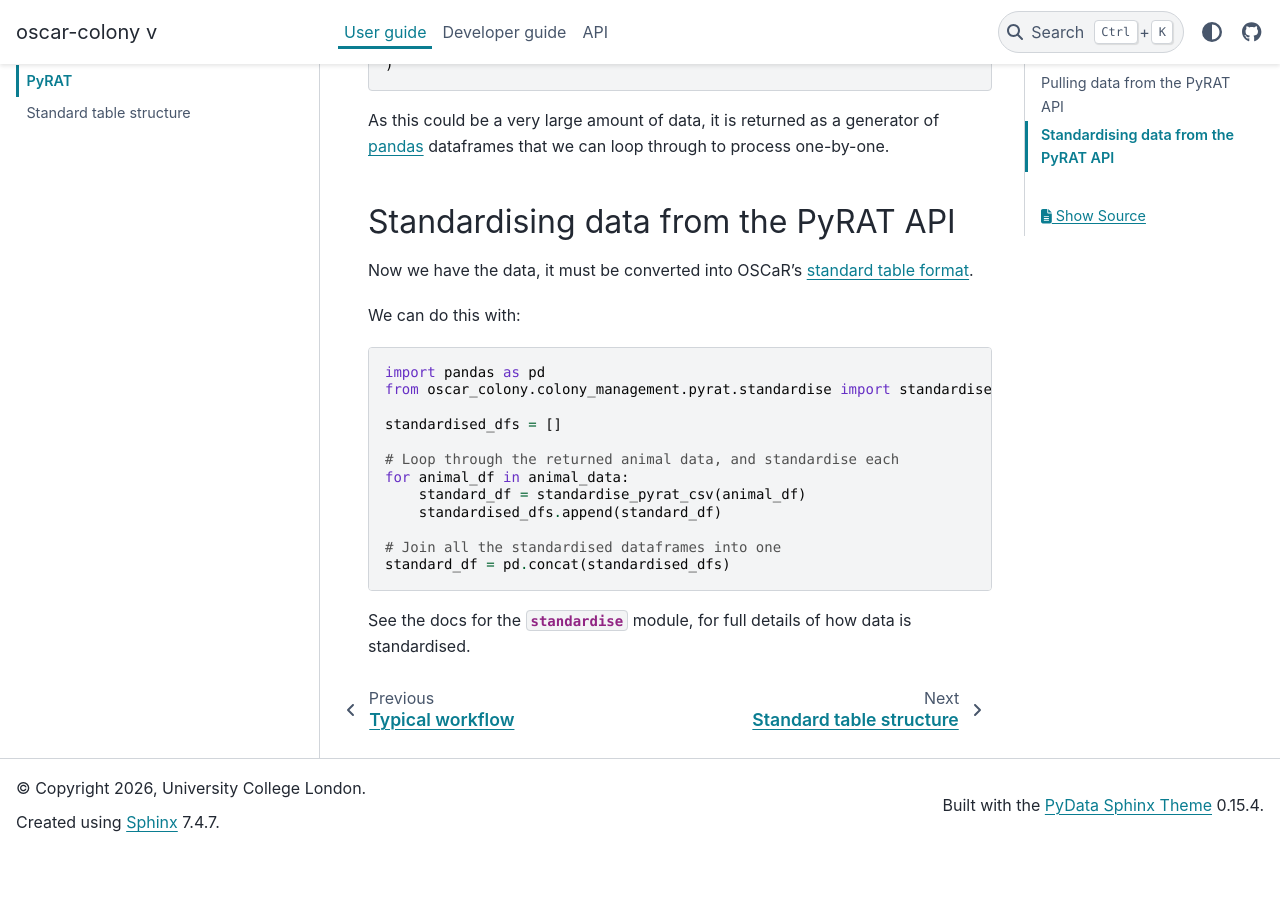
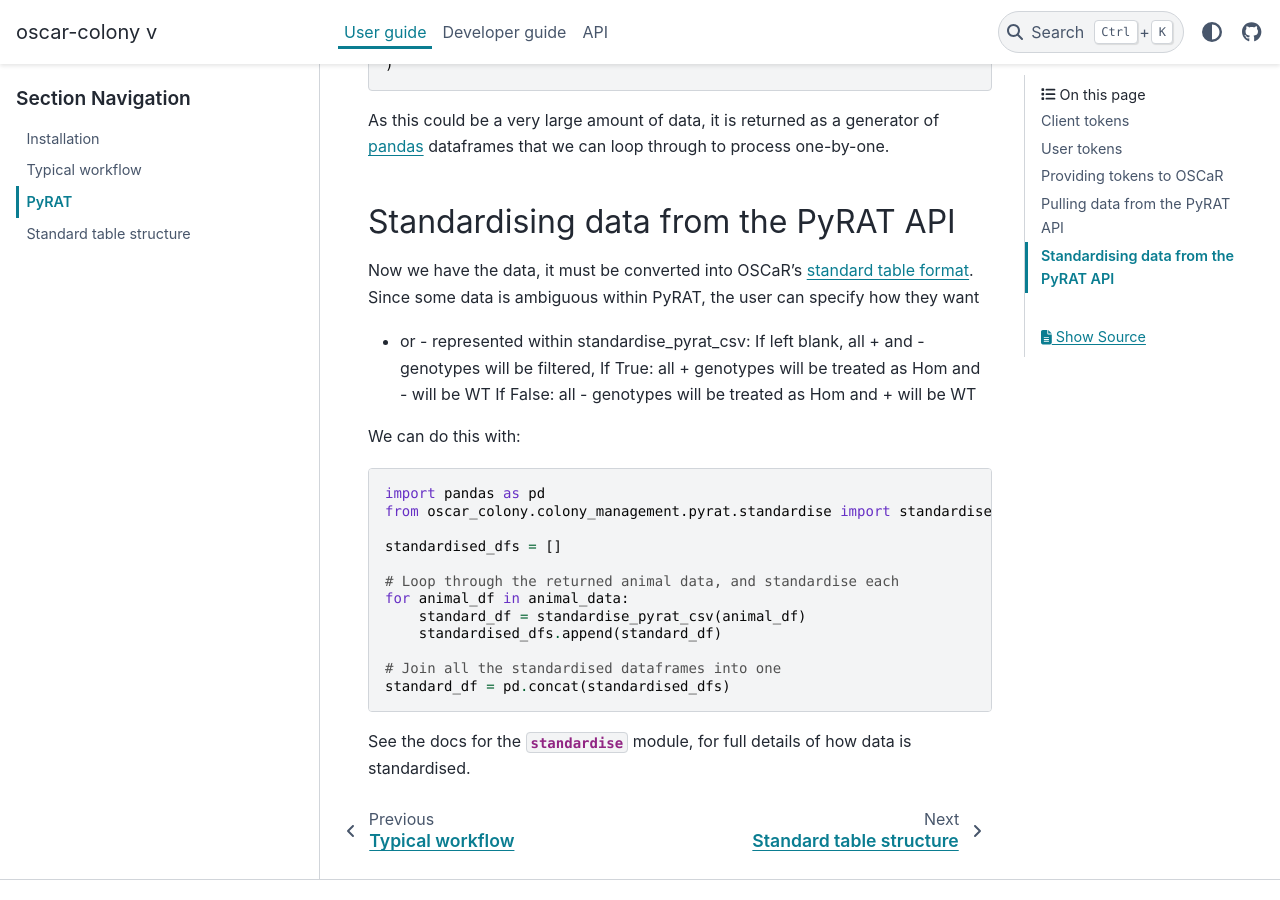
Before and after one commit to neuroinformatics-unit/OSCaR, a Sphinx documentation site: the page built from docs/source/user_guide/pyrat.md, in a window 1280 px wide and 900 px high, scrolled down 1892 px. Built offline with Sphinx 7.4.7 and the PyData theme 0.15.4, drawn with Linux system fonts in a browser that asks for light colours; before the commit the page ends 2743 px from its top, so only the background shows below that.

Commit message:
Updated docs and docstrings

````diff
--- a/docs/source/user_guide/pyrat.md
+++ b/docs/source/user_guide/pyrat.md
@@ -64,6 +64,11 @@
 ## Standardising data from the PyRAT API
 
 Now we have the data, it must be converted into OSCaR's [standard table format](./standard_table).
+Since some data is ambiguous within PyRAT, the user can specify how they want
++ or - represented within standardise_pyrat_csv:
+    If left blank, all + and - genotypes will be filtered,
+    If True: all + genotypes will be treated as Hom and - will be WT
+    If False: all - genotypes will be treated as Hom and + will be WT
 
 We can do this with:
 ```python
````
Also changed, not shown: 2 other files.
